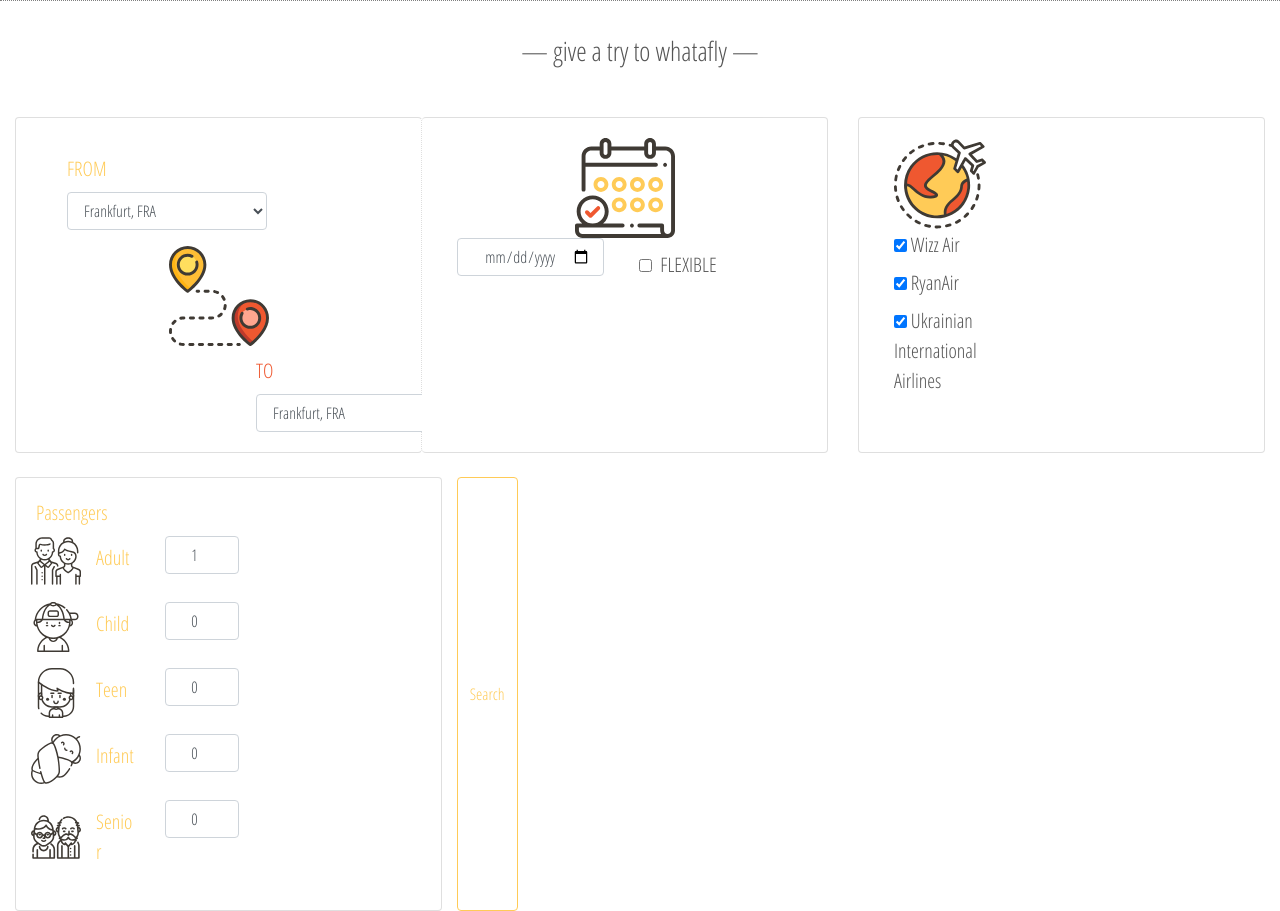
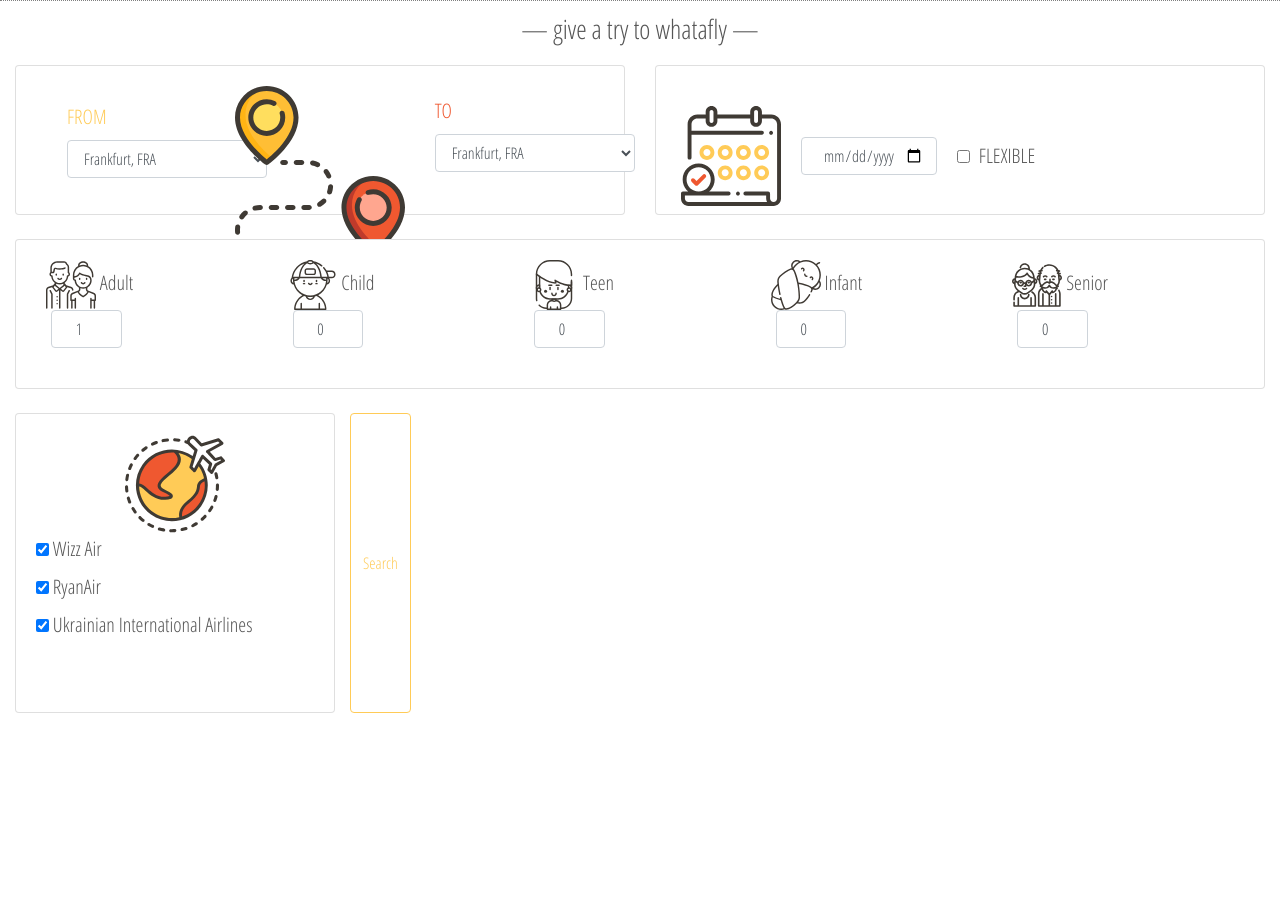
Before and after one commit to olenagalitska/AirplaneTicketsAggregator, a Flask app: page / in a window 1280 px wide. Shown: the part 66-977 px from the top of the page. After the commit the page ends 779 px from the top, so only its background shows below. Run offline with Flask 2, Linux system fonts and the light colour scheme; some libraries are stand-ins or nearby versions.

Commit message:
UI v1 done

```diff
--- a/app/static/style.css
+++ b/app/static/style.css
@@ -50,9 +50,10 @@ body {
     font-size: 20pt;
 }
 
-.search-form-card {
-    width: 100px;
+#route-card {
+    width: 500px;
     color: #FFCB57;
+    height: 150px;
 }
 
 input {
@@ -78,26 +79,29 @@ input:focus {
 #date-img {
     width: 100px;
     height: auto;
-
-    margin-left: auto;
-    margin-right: auto;
+    margin: 20px;
 }
 
 #date-card {
-    margin-left: 0;
-    border-left: none;
     width: 300px;
     color: #555555;
+    height: 150px;
 }
 
-#route-card {
-    margin-right: 0;
-    border-right-style: dotted;
+#pass-card {
+    height: 150px;
+    width: 100%;
+    padding-right: auto;
+    padding-left: auto;
 }
 
-.city {
+.pass {
     display: inline-block;
 }
+
+/*.city {*/
+/*display: inline-block;*/
+/*}*/
 
 .passenger-img {
     margin-left: 10px;
@@ -107,13 +111,24 @@ input:focus {
 }
 
 #cityB {
-    margin-left: 220px;
+    /*margin-left: 220px;*/
     margin-top: 10px;
     color: #EF5830;
 }
 
 #airlines-card {
     color: #555555;
+    height: 300px;
+    width: 400px;
+}
+
+#airline-img {
+    width: 100px;
+    height: auto;
+
+    display: block;
+    margin-left: auto;
+    margin-right: auto;
 }
 
 .profile-card {
@@ -144,7 +159,7 @@ input:focus {
     border-color: #EF5830;
 }
 
-.airline-card>h3 {
+.airline-card > h3 {
     text-align: center;
 }
 
@@ -154,7 +169,7 @@ input:focus {
 
 }
 
-.airline-card>a {
+.airline-card > a {
     text-align: center;
     color: #FFCB57;
     font-size: 16pt;
@@ -168,6 +183,6 @@ input:focus {
     color: #FFCB57;
 }
 
-.airline-news-card>p {
+.airline-news-card > p {
     font-size: 10pt;
 }
--- a/app/templates/base.html
+++ b/app/templates/base.html
@@ -48,9 +48,8 @@
         </div>
     </nav>
 </div>
-<br>
 
-<div class="container-fluid">
+<div class="container-fluid mt-2">
     {% block content %}{% endblock %}
 </div>
 
--- a/app/templates/search.html
+++ b/app/templates/search.html
@@ -1,13 +1,13 @@
 {% extends "base.html" %}
 {% block content %}
     <p class="heading"> — give a try to whatafly — </p>
-    <br>
     <div>
         <form class="needs-validation form-card"
               action="{{ url_for('results') }}" method="post">
             <div class="card-deck">
                 <div class="card search-form-card" id="route-card">
-                    <div class="city">
+                    <div class="row">
+                        <div class="city col-lg-4">
                             {{ form.hidden_tag() }}
                             <div class="d-flex m-3">
                                 <div class="col-sm-3">
@@ -19,8 +19,8 @@
                                 Looks good!
                             </div>
                         </div>
-                    <img src="../static/route.svg" id="route-img">
-                    <div class="city" id="cityB">
+                        <img class="col-lg-4" src="../static/route.svg" id="route-img">
+                        <div class="city col-lg-4" id="cityB">
                             <div class="d-flex ">
                                 <div class="">
                                     {{ form.arrival.label }}
@@ -32,10 +32,12 @@
                             </div>
                         </div>
                     </div>
+                </div>
                 <div class="card search-form-card" id="date-card">
+                    <div class="row">
                         <img src="../static/calendar.svg" id="date-img">
                         <div class="form-check form-check-inline">
-                        <div class="col-md-6 mb-3">
+                            <div>
                                 {#                            {{ form.date.label }}#}
                                 {{ form.date(id="departureDate", class="form-control", type="date") }}
                                 <div class="invalid-feedback">
@@ -50,17 +52,55 @@
                             </div>
                         </div>
                     </div>
-                <div class="card search-form-card" id="airlines-card">
-                    <div class="col-md-4 mb-3">
+                </div>
+
+            </div>
+            <div class="card-deck mt-4">
+                <div class=" card search-form-card row" id="pass-card">
+                    {#                        <label for="passengers">Passengers</label>#}
+                    <div class="form-group pass">
+                        <img class="passenger-img" src="../static/parents.svg">
+                        <label for="adult" class="card-text">Adult</label>
+                        <div class="col-5">
+                            <input class="form-control" type="number" value="1" id="adult" min="1">
+                        </div>
+                    </div>
+                    <div class="form-group pass">
+                        <img class="passenger-img" src="../static/boy.svg">
+                        <label for="child" class="card-text">Child</label>
+                        <div class="col-5">
+                            <input class="form-control" type="number" value="0" id="child" min="0">
+                        </div>
+                    </div>
+                    <div class="form-group pass">
+                        <img class="passenger-img" src="../static/girl.svg">
+                        <label for="teen" class="card-text">Teen</label>
+                        <div class="col-5">
+                            <input class="form-control" type="number" value="0" id="teen" min="0">
+                        </div>
+                    </div>
+                    <div class="form-group pass">
+                        <img class="passenger-img" src="../static/baby.svg">
+                        <label for="infant" class="card-text">Infant</label>
+                        <div class="col-5">
+                            <input class="form-control" type="number" value="0" id="infant" min="0">
+                        </div>
+                    </div>
+                    <div class="form-group pass">
+                        <img class="passenger-img" src="../static/grandparents.svg">
+                        <label for="senior" class="card-text">Senior</label>
+                        <div class="col-5">
+                            <input class="form-control" type="number" value="0" id="senior" min="0">
+                        </div>
+                    </div>
+                </div>
+
+            </div>
+
+            <div class="card-deck mt-4 mb-2">
+                <div class="card search-form-card col-3" id="airlines-card">
+                    {#                    <div class="col-md-4 mb-3">#}
                     <img src="../static/airline.svg" id="airline-img">
-{#                        <select class="mdb-select colorful-select dropdown-primary" multiple searchable="Search here..">#}
-{#                            <option value="" disabled selected>Choose your country</option>#}
-{#                            <option value="1">Wizz Air</option>#}
-{#                            <option value="2">RyanAir</option>#}
-{#                            <option value="3">Ukrainian International Airlines</option>#}
-{#                            <option value="4">Poland</option>#}
-{#                            <option value="5">Japan</option>#}
-{#                        </select>#}
                     <div class="checkbox">
                         <label><input type="checkbox" value="" checked> Wizz Air</label>
                     </div>
@@ -70,49 +110,7 @@
                     <div class="checkbox">
                         <label><input type="checkbox" value="" checked> Ukrainian International Airlines</label>
                     </div>
-                    </div>
-                </div>
-            </div>
-            <div class="card-deck mt-4">
-                <div class="col-md-4 card search-form-card">
-                    <div class="">
-                        <label for="passengers">Passengers</label>
-                        <div class="form-group row">
-                            <img class="passenger-img" src="../static/parents.svg">
-                            <label for="adult" class="col-2 col-form-label card-text">Adult</label>
-                            <div class="col-3">
-                                <input class="form-control" type="number" value="1" id="adult" min="1">
-                            </div>
-                        </div>
-                        <div class="form-group row">
-                            <img class="passenger-img" src="../static/boy.svg">
-                            <label for="child" class="col-2 col-form-label card-text">Child</label>
-                            <div class="col-3">
-                                <input class="form-control" type="number" value="0" id="child" min="0">
-                            </div>
-                        </div>
-                        <div class="form-group row">
-                            <img class="passenger-img" src="../static/girl.svg">
-                            <label for="teen" class="col-2 col-form-label card-text">Teen</label>
-                            <div class="col-3">
-                                <input class="form-control" type="number" value="0" id="teen" min="0">
-                            </div>
-                        </div>
-                        <div class="form-group row">
-                            <img class="passenger-img" src="../static/baby.svg">
-                            <label for="infant" class="col-2 col-form-label card-text">Infant</label>
-                            <div class="col-3">
-                                <input class="form-control" type="number" value="0" id="infant" min="0">
-                            </div>
-                        </div>
-                        <div class="form-group row">
-                            <img class="passenger-img" src="../static/grandparents.svg">
-                            <label for="senior" class="col-2 col-form-label card-text">Senior</label>
-                            <div class="col-3">
-                                <input class="form-control" type="number" value="0" id="senior" min="0">
-                            </div>
-                        </div>
-                    </div>
+                    {#                    </div>#}
                 </div>
                 <button class="btn btn-outline-dark gold-button" type="submit" onsubmit="results()">Search</button>
             </div>
```
Lines whose indentation alone changed are shown as unchanged.
